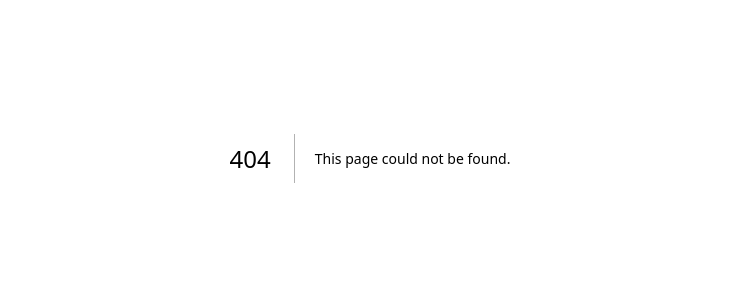
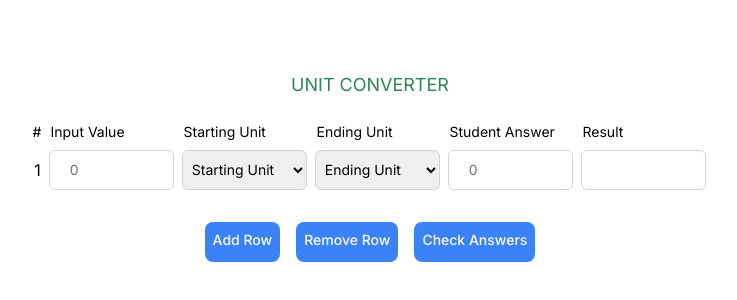
Before and after one commit to sjohnamson/unit-converter, a Next.js app: page /worksheet in a window 1280 px wide. Before the commit this address had no page. Shown: the part 242-542 px from the top of the page, without its empty margins (270-1007 px from the left). Built offline with nearby package versions, Linux system fonts and the light colour scheme.

Commit message:
Add home page and move worksheet to separate page

```diff
--- a/src/app/page.tsx
+++ b/src/app/page.tsx
@@ -1,119 +1,20 @@
-"use client";
+'use client';
 
-import React, { useState } from "react";
-import Inputs from "./ui/worksheet/inputs";
-import Dropdowns from "./ui/worksheet/dropdowns";
-import Results from "./ui/worksheet/results";
-import { temperatures, volumes } from "./lib/units";
-import CheckAnswerButton from "./ui/worksheet/buttons/check-answers";
-import AddRowButton from "./ui/worksheet/buttons/add-row";
-import RemoveRowButton from "./ui/worksheet/buttons/remove-row";
+import Link from 'next/link';
 
 export default function Home() {
-  const [questionsState, setQuestionsState] = useState([
-    {
-      inputValue: 0,
-      startingUnit: "Starting Unit",
-      endingUnit: "Ending Unit",
-      studentAnswer: 0,
-      isValid: true,
-      isCorrect: false,
-      buttonClicked: false,
-    },
-  ]);
-
-  const handleInputChange = (
-    rowIndex: number,
-    name: string,
-    value: string | number
-  ) => {
-    setQuestionsState((prevState) => {
-      const updatedQuestions = [...prevState];
-      updatedQuestions[rowIndex][name] = value;
-      return updatedQuestions;
-    });
-  };
-
   return (
-    <main className="flex flex-col min-h-screen items-center justify-center p-2 md:p-10">
-      <header className="text-green-700 text-lg p-2 md:p-5">
-        UNIT CONVERTER
+    <main className='flex flex-col min-h-screen items-center justify-center p-2 md:p-10'>
+      <header>
+        Welcome to The Unit Converter
       </header>
-      {questionsState.map(
-        (
-          {
-            isValid,
-            isCorrect,
-            buttonClicked,
-            inputValue,
-            startingUnit,
-            endingUnit,
-            studentAnswer,
-          },
-          rowIndex
-        ) => (
-          <div
-            key={rowIndex}
-            className="mt-2 flex flex-col items-center gap-1 md:mt-2 md:flex-row md:gap-2"
+          <Link
+            key='Converter'
+            href='/worksheet'
+            className='flex h-[48px] items-center justify-center gap-2 rounded-md bg-sky-100 p-2 text-sm font-medium hover:bg-sky-200 hover:text-blue-600 md:flex-none md:justify-start md:p-2 md:px-3'
           >
-            <div>{rowIndex + 1}</div>
-            {/* returns input fields for the basic question structure */}
-            <Inputs
-              label="Input Value"
-              name="inputValue"
-              placeholder="0"
-              value={inputValue}
-              onChange={(name, value) =>
-                handleInputChange(rowIndex, name, value)
-              }
-            />
-            <Dropdowns
-              label="Starting Unit"
-              name="startingUnit"
-              value={startingUnit}
-              onChange={(name, value) =>
-                handleInputChange(rowIndex, name, value)
-              }
-              options={["Starting Unit", ...temperatures, ...volumes]}
-            />
-            <Dropdowns
-              label="Ending Unit"
-              name="endingUnit"
-              value={endingUnit}
-              onChange={(name, value) =>
-                handleInputChange(rowIndex, name, value)
-              }
-              options={
-                startingUnit
-                  ? temperatures.includes(startingUnit)
-                    ? ["Ending Unit", ...temperatures]
-                    : ["Ending Unit", ...volumes]
-                  : ["Ending Unit"]
-              }
-            />
-            <Inputs
-              label="Student Answer"
-              name="studentAnswer"
-              placeholder="0"
-              value={studentAnswer}
-              onChange={(name, value) =>
-                handleInputChange(rowIndex, name, value)
-              }
-            />
-            {/* result is displayed after "check answers" button is clicked */}
-            <Results
-              isValid={isValid}
-              isCorrect={isCorrect}
-              buttonClicked={buttonClicked}
-            />
-          </div>
-        )
-      )}
-      <div className="mt-5 flex gap-2 md:mt-8 md:gap-4">
-        <AddRowButton setQuestionsState={setQuestionsState} />
-        <RemoveRowButton setQuestionsState={setQuestionsState} />
-        <CheckAnswerButton setQuestionsState={setQuestionsState} />
-      </div>
+            <p >Start Converting!</p>
+            </Link>
     </main>
   );
 }
--- a/src/app/ui/globals.css
+++ b/src/app/ui/globals.css
@@ -2,14 +2,9 @@
 @tailwind components;
 @tailwind utilities;
 
-:root {
-
-}
 
 @media (prefers-color-scheme: dark) {
-  :root {
 
-  }
 }
 
 body {
@@ -26,4 +21,16 @@ body {
   .text-balance {
     text-wrap: balance;
   }
+  header {
+    color: #2f855a;
+    font-size: 1.125rem;
+    padding:  1rem;
+  }
 }
+
+header {
+  color: 'green-700';
+  font-size: lg;
+  padding: 2;
+  md: p-5
+}
--- /dev/null
+++ b/src/app/worksheet/page.tsx
@@ -0,0 +1,142 @@
+'use client';
+
+import React, { useState } from "react";
+import Inputs from "../ui/worksheet/inputs";
+import Dropdowns from "../ui/worksheet/dropdowns";
+import Results from "../ui/worksheet/results";
+import { temperatures, volumes } from "../lib/units";
+import CheckAnswerButton from "../ui/worksheet/buttons/check-answers";
+import AddRowButton from "../ui/worksheet/buttons/add-row";
+import RemoveRowButton from "../ui/worksheet/buttons/remove-row";
+
+export default function Page() {
+  const [questionsState, setQuestionsState] = useState([
+    {
+      inputValue: 0,
+      startingUnit: "Starting Unit",
+      endingUnit: "Ending Unit",
+      studentAnswer: 0,
+      isValid: true,
+      isCorrect: false,
+      buttonClicked: false,
+    },
+  ]);
+
+  const handleInputChange = (
+    rowIndex: number,
+    name: string,
+    value: string | number
+  ) => {
+    setQuestionsState((prevState) => {
+      const updatedQuestions = [...prevState];
+      updatedQuestions[rowIndex][name] = value;
+      return updatedQuestions;
+    });
+  };
+
+  return (
+    <main className="flex flex-col min-h-screen items-center justify-center p-2 md:p-10">
+      <header>
+        UNIT CONVERTER
+      </header>
+      <div className="hidden md:flex md:items-center md:mt-2 md:flex-row md:gap-2">
+        <div className="peer block w-[10px] h-[20px] text-sm" >#</div>
+        <div className="peer block w-[125px] h-[20px] text-sm" >Input Value</div>
+        <div className="peer block w-[125px] h-[20px] text-sm" >Starting Unit</div>
+        <div className="peer block w-[125px] h-[20px] text-sm" >Ending Unit</div>
+        <div className="peer block w-[125px] h-[20px] text-sm" >Student Answer</div>
+        <div className="peer block w-[125px] h-[20px] text-sm" >Result</div>
+      </div>
+      {questionsState.map(
+        (
+          {
+            isValid,
+            isCorrect,
+            buttonClicked,
+            inputValue,
+            startingUnit,
+            endingUnit,
+            studentAnswer,
+          },
+          rowIndex
+        ) => (
+          <div
+            key={rowIndex}
+            className="mt-2 flex flex-col items-center gap-1 md:mt-2 md:flex-row md:gap-2"
+          >
+            <div>{rowIndex + 1}</div>
+            {/* returns input fields for the basic question structure */}
+            <div className="flex flex-row gap-1 md:flex-col md:gap-2">
+                <div className="text-sm w-[60px] md:hidden">Input Value</div>
+            <Inputs
+              label="Input Value"
+              name="inputValue"
+              placeholder="0"
+              value={inputValue}
+              onChange={(name, value) =>
+                handleInputChange(rowIndex, name, value)
+              }
+            />
+            </div>
+            <div className="flex flex-row gap-1 md:flex-col md:gap-2">
+                <div className="text-sm w-[60px] md:hidden">Starting Unit</div>
+            <Dropdowns
+              label="Starting Unit"
+              name="startingUnit"
+              value={startingUnit}
+              onChange={(name, value) =>
+                handleInputChange(rowIndex, name, value)
+              }
+              options={["Starting Unit", ...temperatures, ...volumes]}
+            />
+             </div>
+            <div className="flex flex-row gap-1 md:flex-col md:gap-2">
+                <div className="text-sm w-[60px] md:hidden">Ending Unit</div>
+            <Dropdowns
+              label="Ending Unit"
+              name="endingUnit"
+              value={endingUnit}
+              onChange={(name, value) =>
+                handleInputChange(rowIndex, name, value)
+              }
+              options={
+                startingUnit
+                  ? temperatures.includes(startingUnit)
+                    ? ["Ending Unit", ...temperatures]
+                    : ["Ending Unit", ...volumes]
+                  : ["Ending Unit"]
+              }
+            />
+             </div>
+            <div className="flex flex-row gap-1 md:flex-col md:gap-2">
+                <div className="text-sm w-[60px] md:hidden">Student Answer</div>
+            <Inputs
+              label="Student Answer"
+              name="studentAnswer"
+              placeholder="0"
+              value={studentAnswer}
+              onChange={(name, value) =>
+                handleInputChange(rowIndex, name, value)
+              }
+            />
+             </div>
+            {/* result is displayed after "check answers" button is clicked */}
+            <div className="flex flex-row gap-1 md:flex-col md:gap-2">
+                <div className="text-sm w-[60px] md:hidden">Result</div>
+            <Results
+              isValid={isValid}
+              isCorrect={isCorrect}
+              buttonClicked={buttonClicked}
+            />
+             </div>
+          </div>
+        )
+      )}
+      <div className="mt-5 flex gap-2 md:mt-8 md:gap-4">
+        <AddRowButton setQuestionsState={setQuestionsState} />
+        <RemoveRowButton setQuestionsState={setQuestionsState} />
+        <CheckAnswerButton setQuestionsState={setQuestionsState} />
+      </div>
+    </main>
+  );
+}
```
Also changed, not shown: package.json (+6 -5 lines), 1 other file (tests, documents, lock files or other folders).
